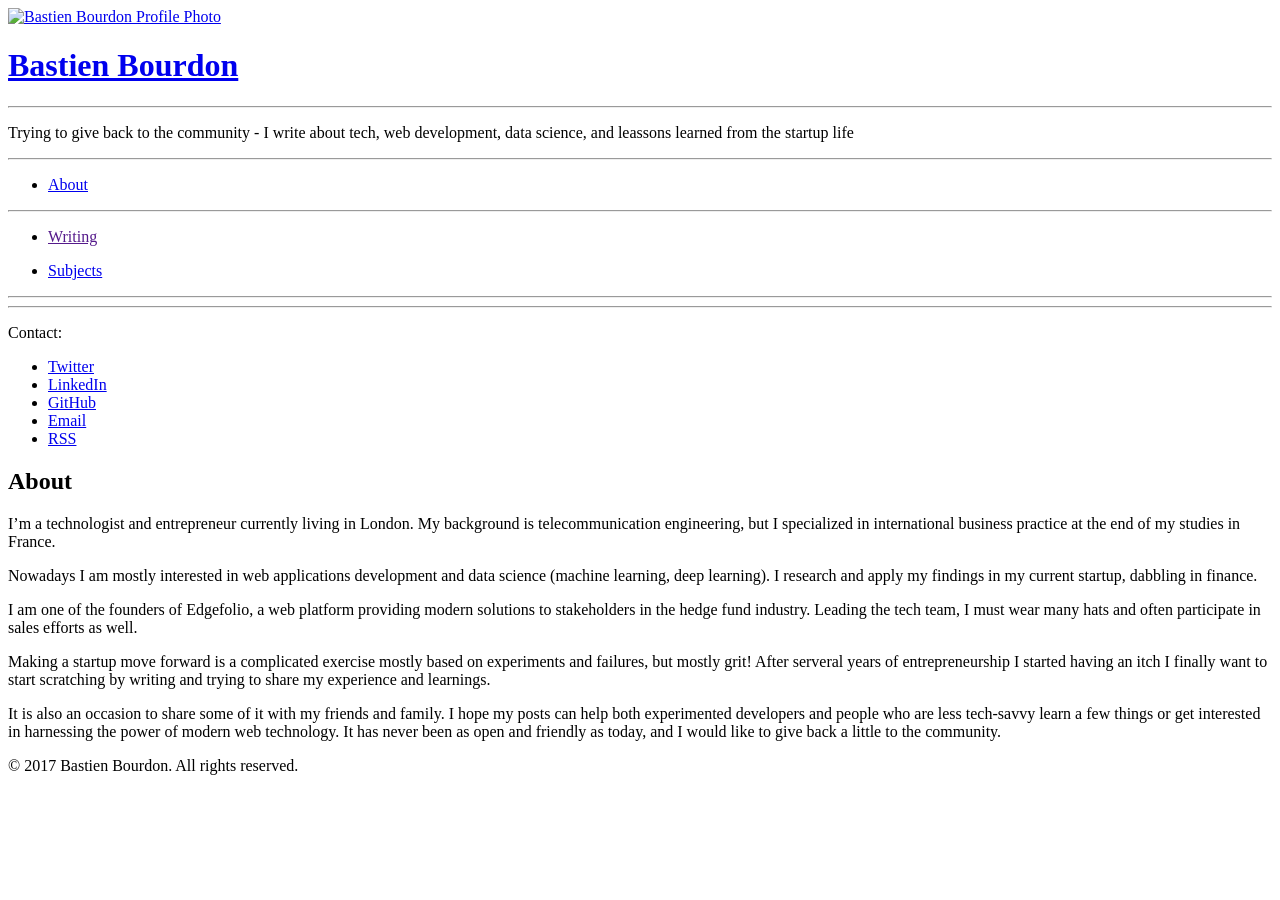
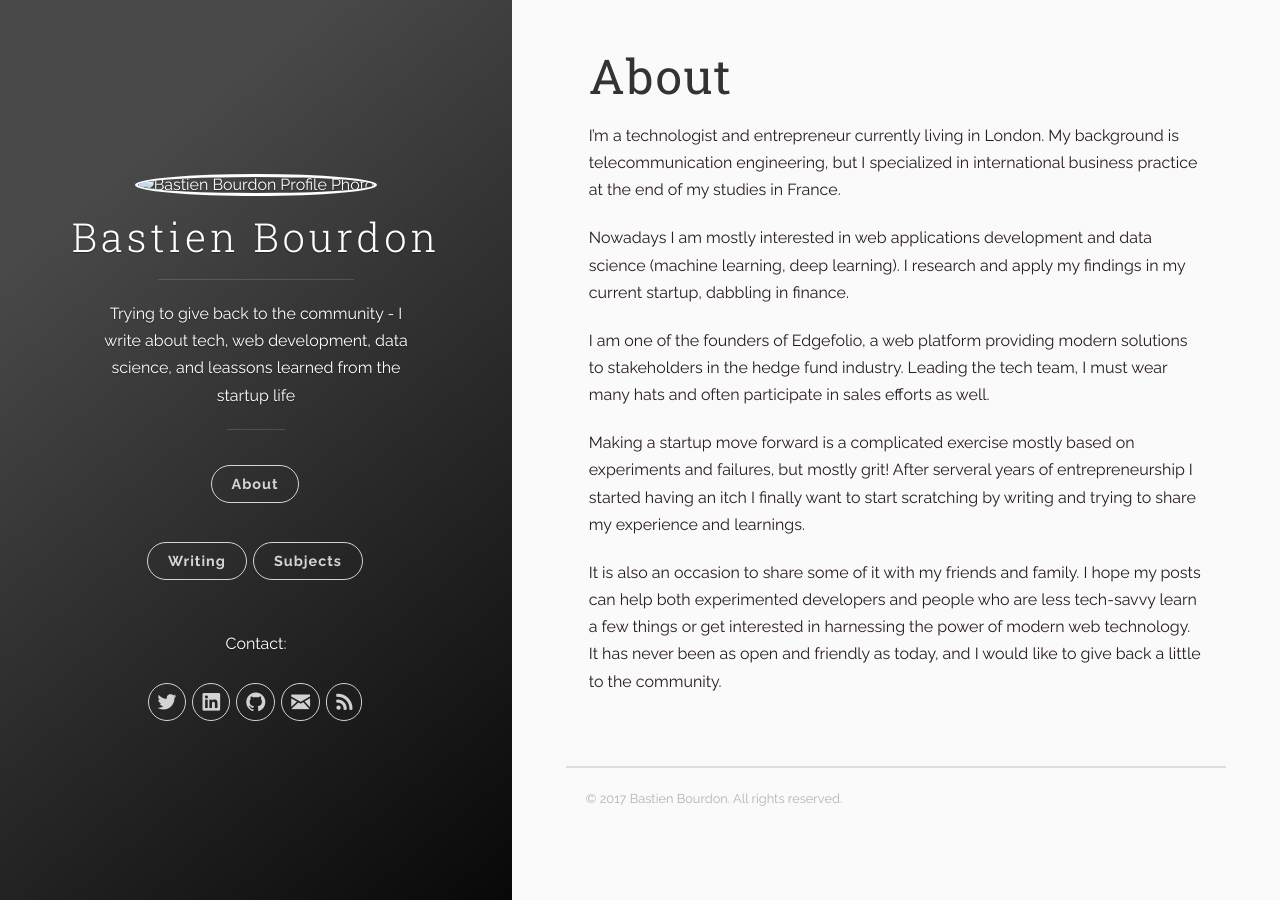
Before and after one commit to Bastien-Brd/Bastien-Brd.github.io, a Jekyll site: the page built from about.md, in a window 1280 px wide. Built offline with Jekyll 4.4.1, drawn with Linux system fonts in a browser that asks for light colours; nearby versions of some CDN libraries.

Commit message:
Use relative urls for github pages

```diff
--- a/_includes/footer.html
+++ b/_includes/footer.html
@@ -3,7 +3,7 @@
 </footer>
 
 <script type="text/javascript" src="https://ajax.googleapis.com/ajax/libs/jquery/1.11.3/jquery.min.js"></script>
-<script type="text/javascript" src="{{ "js/main.js" | prepend: site.baseurl }}"></script>
+<script type="text/javascript" src="{{ "js/main.js" | prepend: site.baseurl | relative_url }}"></script>
 {% if site.google_analytics %}
 <script>
   (function(i,s,o,g,r,a,m){i['GoogleAnalyticsObject']=r;i[r]=i[r]||function(){
--- a/_includes/head.html
+++ b/_includes/head.html
@@ -40,7 +40,7 @@
   <meta name="msapplication-TileImage" content="{{ "images/favicons/mstile-144x144.png" | prepend: site.baseurl }}">
   <meta name="theme-color" content="#ffffff">
 
-  <link rel="stylesheet" href="{{ "css/main.css" | prepend: site.baseurl }}">
+  <link rel="stylesheet" href="{{ "css/main.css" | prepend: site.baseurl | relative_url }}">
   <link rel="canonical" href="{{ page.url | replace:'index.html','' | prepend: site.baseurl | prepend: site.url }}">
   <link rel="alternate" type="application/rss+xml" title="{{ site.title }}" href="{{ site.baseurl }}feed.xml">
 </head>
```
